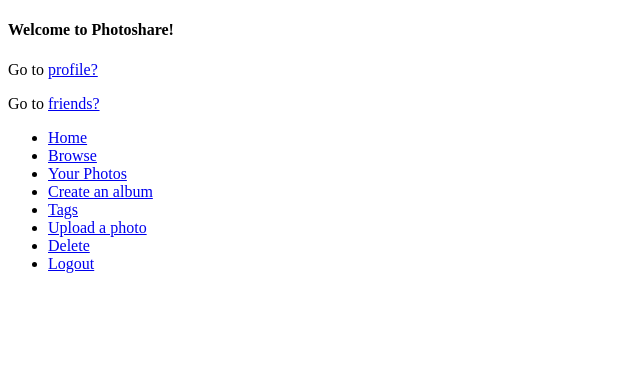
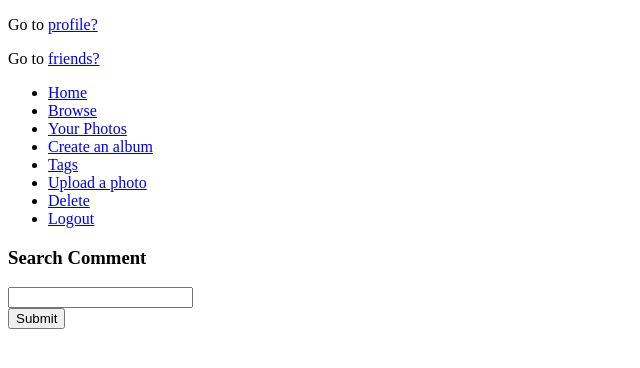
Before and after one commit to jack-campbeli/PA1, a Flask app: page / in a window 1280 px wide. Shown: the top 368 px of the page, without its empty margins (0-640 px from the left). Run offline with Flask 2, Linux system fonts and the light colour scheme; the visitor is signed in with stand-in values (Sample User, id 1); tables that the repository leaves empty hold one stand-in row (values such as "Sample post").

Commit message:
added the function to search for comment

```diff
--- a/app.py
+++ b/app.py
@@ -599,11 +599,35 @@
     )
     return cursor.fetchall()
 
+# @app.route("/search", methods=['GET', 'POST'])
+def searchComment(text):
+    cursor = conn.cursor()
+    cursor.execute(
+        "SELECT u.user_id, u.first_name, u.last_name "
+        "FROM Users u, (SELECT user_id, COUNT(text) "
+            "FROM Comment c "
+            "WHERE c.text = %s "
+            "GROUP BY c.user_id "
+            "ORDER BY COUNT(text) desc) AS count "
+        "WHERE u.user_id = count.user_id ", (text)
+    )
+    return cursor.fetchall()
 
 # default page
-@app.route("/", methods=['GET'])
+@app.route("/", methods=['GET', 'POST'])
 def hello():
-    return render_template('hello.html', message='Welcome to Photoshare', topTen=getTopTenScore())
+        try:
+            text = request.form.get('search')
+        except:
+            print("couldn't find all tokens")
+            return flask.redirect(flask.url_for('hello'))
+
+        if text == None:
+            return render_template('hello.html')
+
+        return render_template('hello.html', message='Welcome to Photoshare',
+                                topTen=getTopTenScore(),
+                                relatedC=text, orderedComment=searchComment(text))
 
 
 if __name__ == "__main__":
--- a/templates/hello.html
+++ b/templates/hello.html
@@ -40,6 +40,23 @@
     <li>ID: {{tt[0]}}: {{tt[1]}}, {{tt[2]}} <br>
   {% endfor %}
 {% endif %}
+
+
+<!-- search comment -->
+<h3>Search Comment</h3>
+<form method="post" action="{{ url_for('hello') }}">
+    <input type="search" name="search" /><br/>
+    <input type="submit" value="Submit"/>
+</form>
+
+<!-- Load Related -->
+{% if relatedC %}
+  <h3> Related Comment: {{relatedC}} </h3>
+  {% for oc in orderedComment %}
+    <li>ID: {{oc[0]}}: {{oc[1]}}, {{oc[2]}} <br>
+  {% endfor %}
+{% endif %}
+
 
 <!-- Displaying user photos -->
 {% if photos %}
```
